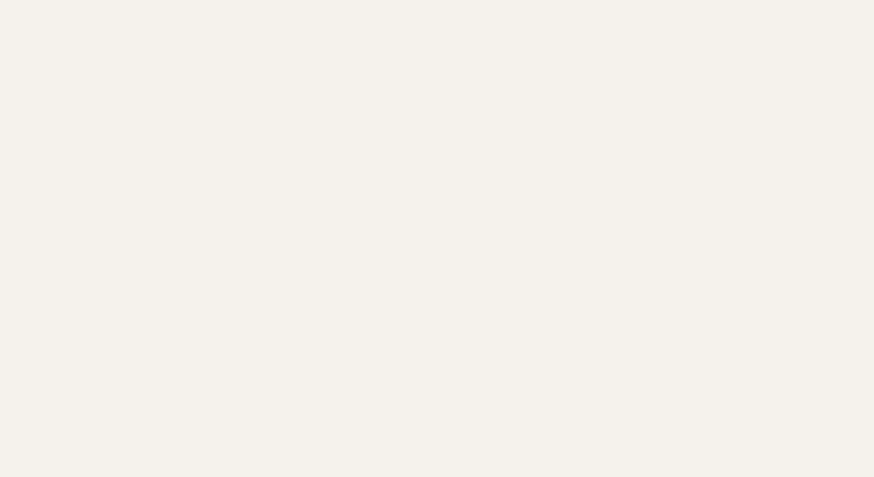
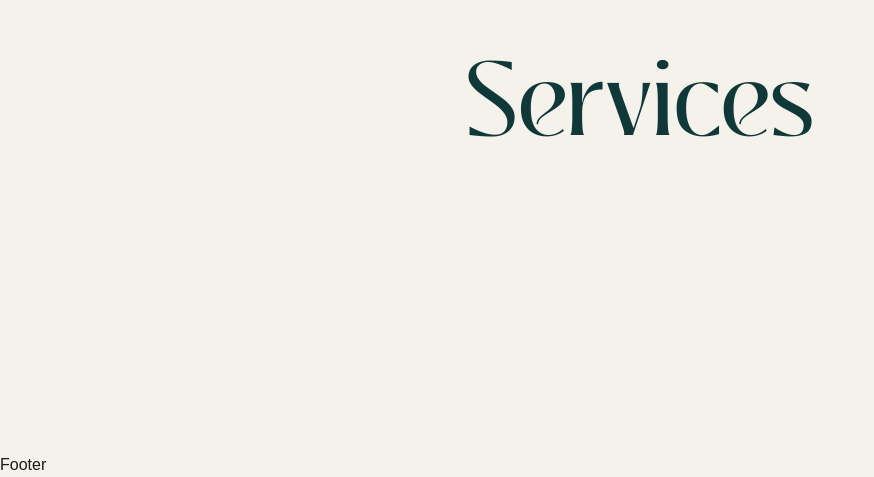
Before and after one commit to yasielhp/website-essentia-nextjs, a Next.js app: page / in a window 1280 px wide. Shown: the part 8427-8904 px from the top of the page, without its empty margins (0-874 px from the left). Before the commit the page ends 4024 px from the top, so only its background shows below. Built offline with nearby package versions, Linux system fonts and the light colour scheme; a web font is replaced by a local one.

Commit message:
Add OurExperiences and Services sections to home page

```diff
--- a/app/page.tsx
+++ b/app/page.tsx
@@ -1,11 +1,15 @@
 import BrandStatement from "./components/pages/homes/brand-statement";
 import Hero from "./components/pages/homes/hero";
+import OurExperiences from "./components/pages/homes/our-experiences";
+import Services from "./components/pages/homes/services";
 
 export default function Home() {
   return (
     <>
       <Hero />
       <BrandStatement />
+      <OurExperiences />
+      <Services />
     </>
   );
 }
```
